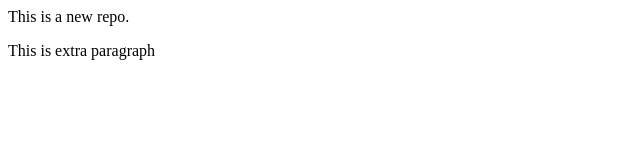
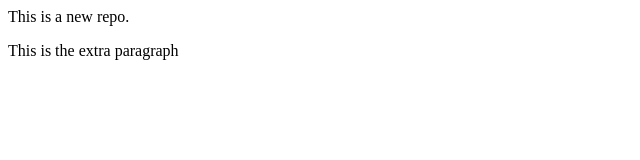
Before and after one commit to duttaakash552/my-repo, a plain HTML site: page index.html in a window 1280 px wide. Shown: the full height of the page, 0-640 px from the left. Drawn offline with Linux system fonts and the light colour scheme.

Commit message:
para update

```diff
--- a/index.html
+++ b/index.html
@@ -1,2 +1,2 @@
 <p>This is a new repo.</p>
-<p>This is extra paragraph</p>
+<p>This is the extra paragraph</p>
```
